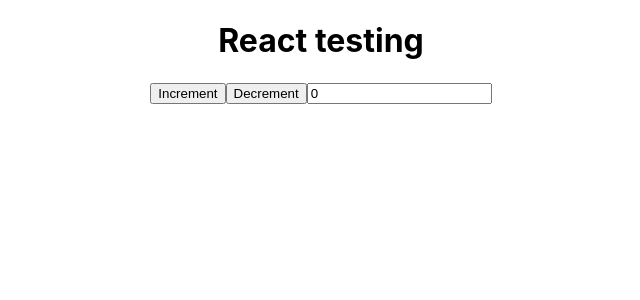
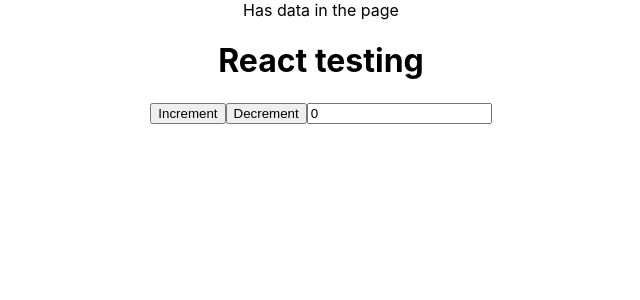
Before and after one commit to RuslSatt/react-testing, a React (Create React App) app: page / in a window 1280 px wide. Shown: the top 300 px of the page, without its empty margins (319-959 px from the left). Built offline with nearby package versions, Linux system fonts and the light colour scheme.

Commit message:
Add test events

```diff
--- a/src/App.js
+++ b/src/App.js
@@ -1,7 +1,8 @@
-import { useState } from 'react';
+import { useEffect, useState } from 'react';
 import './App.css';
 
 function App() {
+    const [data, setData] = useState(null);
     const [value, setValue] = useState(0);
 
     const handlerIncrement = () => {
@@ -12,12 +13,23 @@
         setValue(value - 1);
     };
 
+    useEffect(() => {
+        setTimeout(() => {
+            setData({});
+        }, 0);
+    }, []);
+
     return (
         <div className="App">
+            {data && <div>Has data in the page</div>}
             <h1>React testing</h1>
-            <button onClick={handlerIncrement}>Increment</button>
-            <button onClick={handlerDecrement}>Decrement</button>
-            <input value={value}></input>
+            <button data-testid="increment" onClick={handlerIncrement}>
+                Increment
+            </button>
+            <button data-testid="decrement" onClick={handlerDecrement}>
+                Decrement
+            </button>
+            <input data-testid="input" value={value}></input>
         </div>
     );
 }
```
Also changed, not shown: 1 other file (tests, documents, lock files or other folders).
